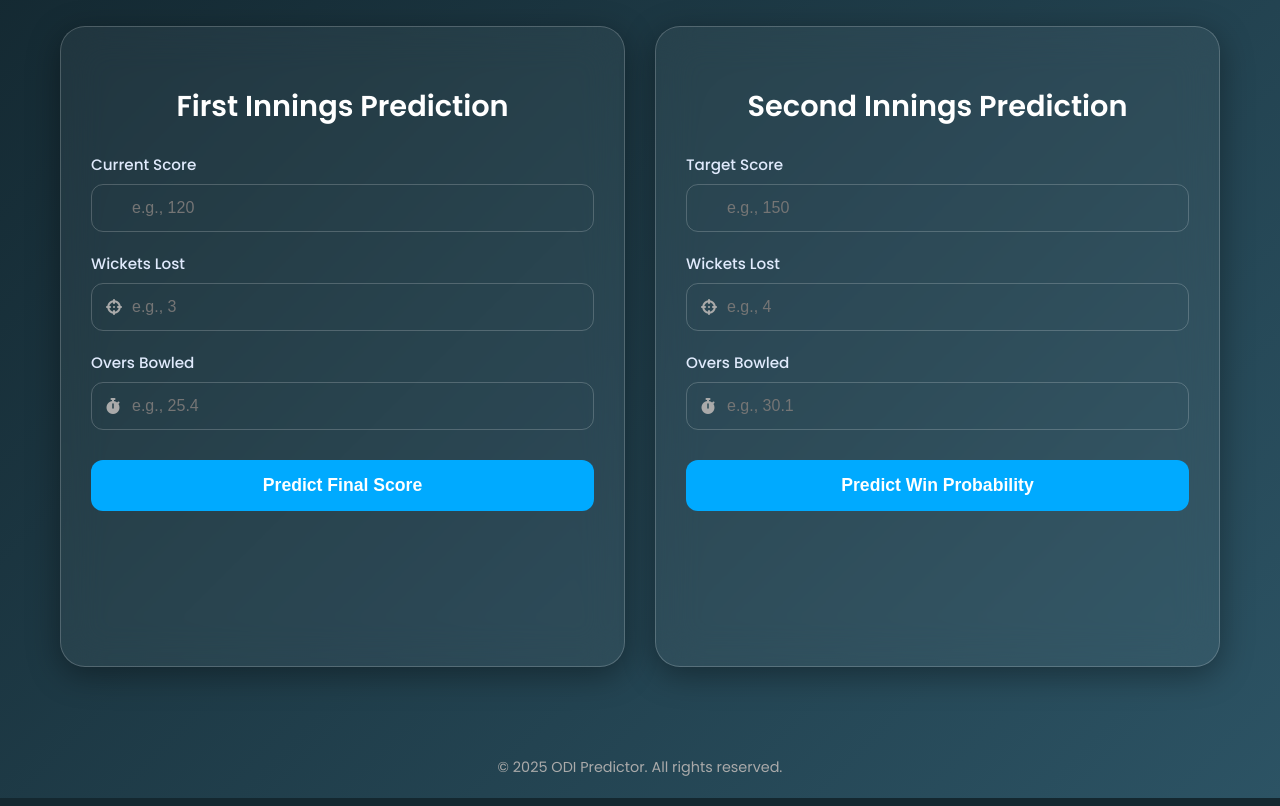
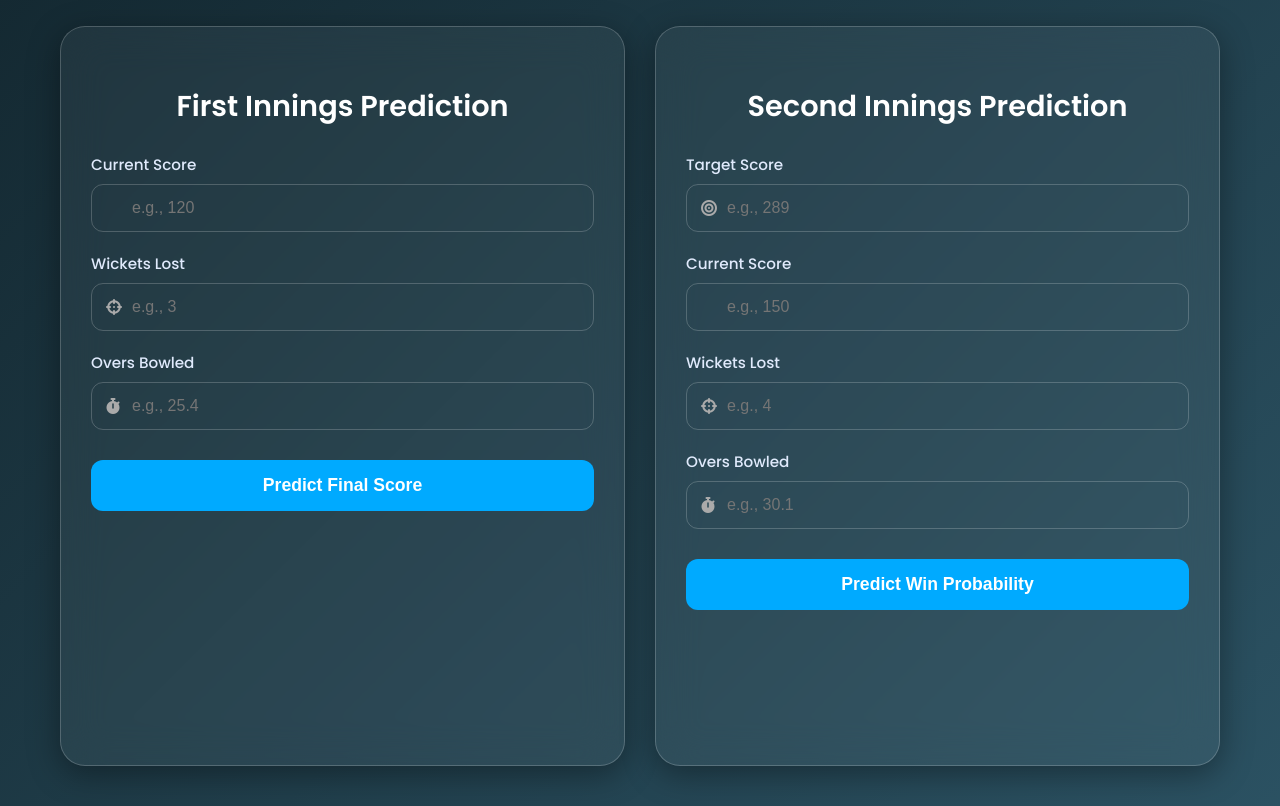
Before and after one commit to anhadjaj/odi_web, a Flask app: page / in a window 1280 px wide. Shown: the part 480-1286 px from the top of the page. Run offline with Flask 2, Linux system fonts and the light colour scheme; parts of the project's set-up code (start-up, migrations or seed data) failed here and were passed over.

Commit message:
index.html

```diff
--- a/templates/index.html
+++ b/templates/index.html
@@ -274,7 +274,6 @@
       line-height: 1.6;
     }
 
-    /* --- New Prediction Output Styles --- */
     .prediction-output .winner-line {
         display: flex;
         align-items: center;
@@ -345,7 +344,6 @@
         border-radius: 4px;
         box-shadow: 0 2px 5px rgba(0,0,0,0.3);
     }
-    /* --- End New Styles --- */
 
     footer {
       margin-top: 50px;
@@ -445,6 +443,11 @@
   <div class="container">
     <h2>Second Innings Prediction</h2>
     <label for="target">Target Score</label>
+    <div class="input-group">
+        <i class="fas fa-bullseye"></i>
+        <input type="number" id="target" placeholder="e.g., 289">
+    </div>
+    <label for="curr_runs2">Current Score</label>
     <div class="input-group">
         <i class="fas fa-cricket-bat"></i>
         <input type="number" id="curr_runs2" placeholder="e.g., 150">
```
